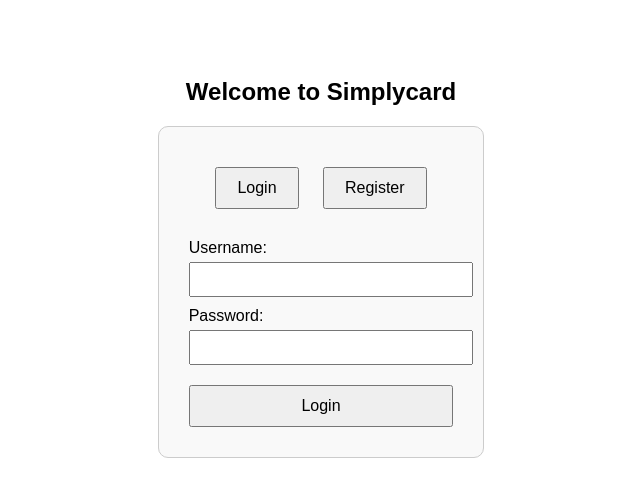
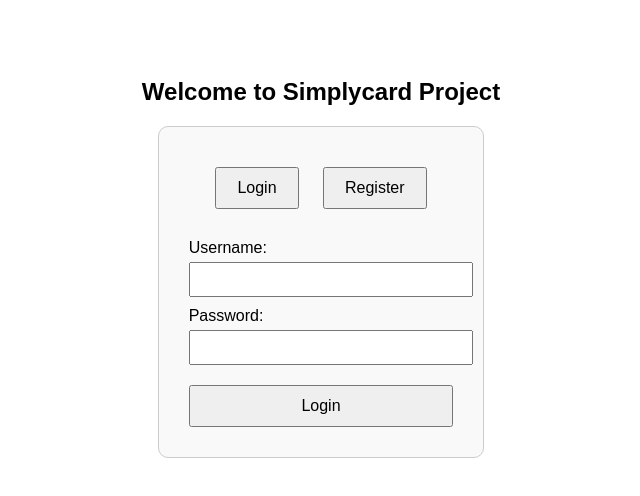
Before and after one commit to Gowthamiinturi/ECS-gitactions, a website: page views/login.html in a window 1280 px wide. Shown: the whole page, without its empty margins (319-959 px from the left). Drawn offline with Linux system fonts and the light colour scheme.

Commit message:
Update login.html

```diff
--- a/views/login.html
+++ b/views/login.html
@@ -53,7 +53,7 @@
   </style>
 </head>
 <body>
-  <h2>Welcome to Simplycard</h2>
+  <h2>Welcome to Simplycard Project</h2>
 
   <div class="form-container">
     <!-- Toggle Buttons -->
```
